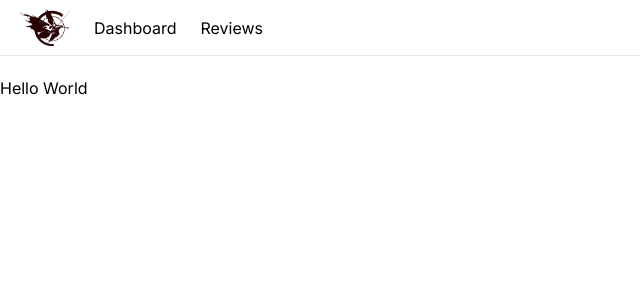
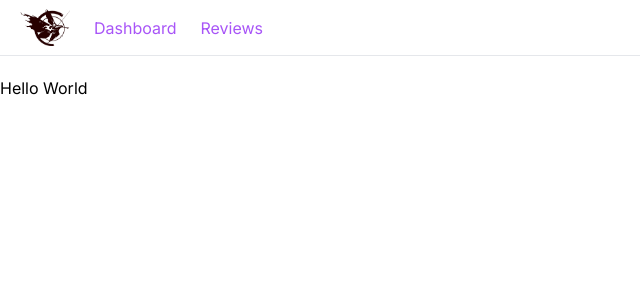
Before and after one commit to thangnc423/tracker, a Next.js app: page / in a window 1280 px wide. Shown: the top 300 px of the page, without its empty margins (0-640 px from the left). Built offline with nearby package versions, Linux system fonts and the light colour scheme.

Commit message:
finished nav bar

```diff
--- a/app/NavBar.tsx
+++ b/app/NavBar.tsx
@@ -4,14 +4,22 @@ import logo from '../images/logo.png'
 import React from 'react'
 
 const NavBar = () => {
+    const links = [
+        {label: 'Dashboard', href: '/'},
+        {label: 'Reviews', href: '/reviews'},
+    ]
+
     return (
         <nav className='flex space-x-6 border-b mb-5 px-5 h-14 items-center'>
             <Link href="/">
                 <Image src={logo} alt={"flamechasers"} width={50} height={50}/>
             </Link>
             <ul className='flex space-x-6'>
-            <li><Link href="/">Dashboard</Link></li>
-            <li><Link href="/reviews">Reviews</Link></li>
+                {links.map(link =>
+                <Link
+                    key={link.href}
+                    className='text-purple-500 hover:text-purple-800 transition-colors'
+                    href={link.href}>{link.label}</Link>)}
             </ul>
         </nav>
     )
```
Lines whose indentation alone changed are shown as unchanged.
